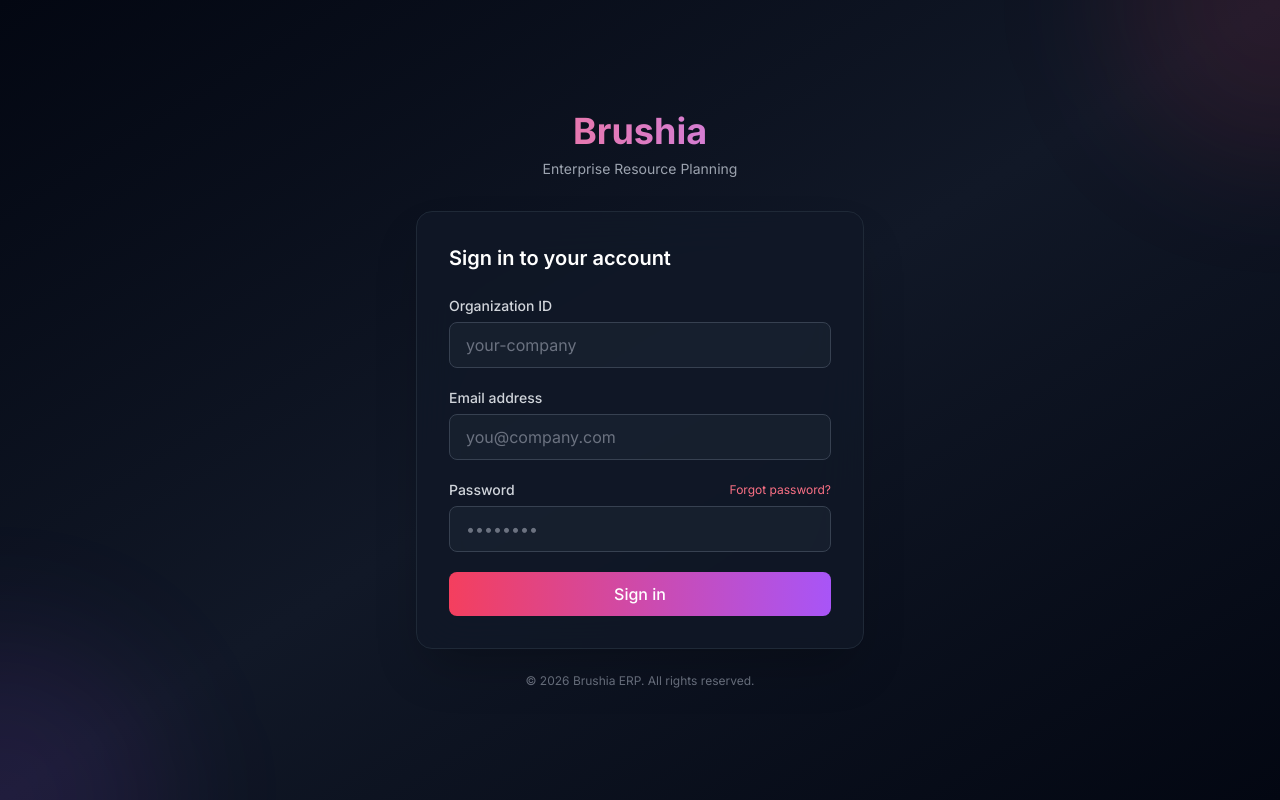
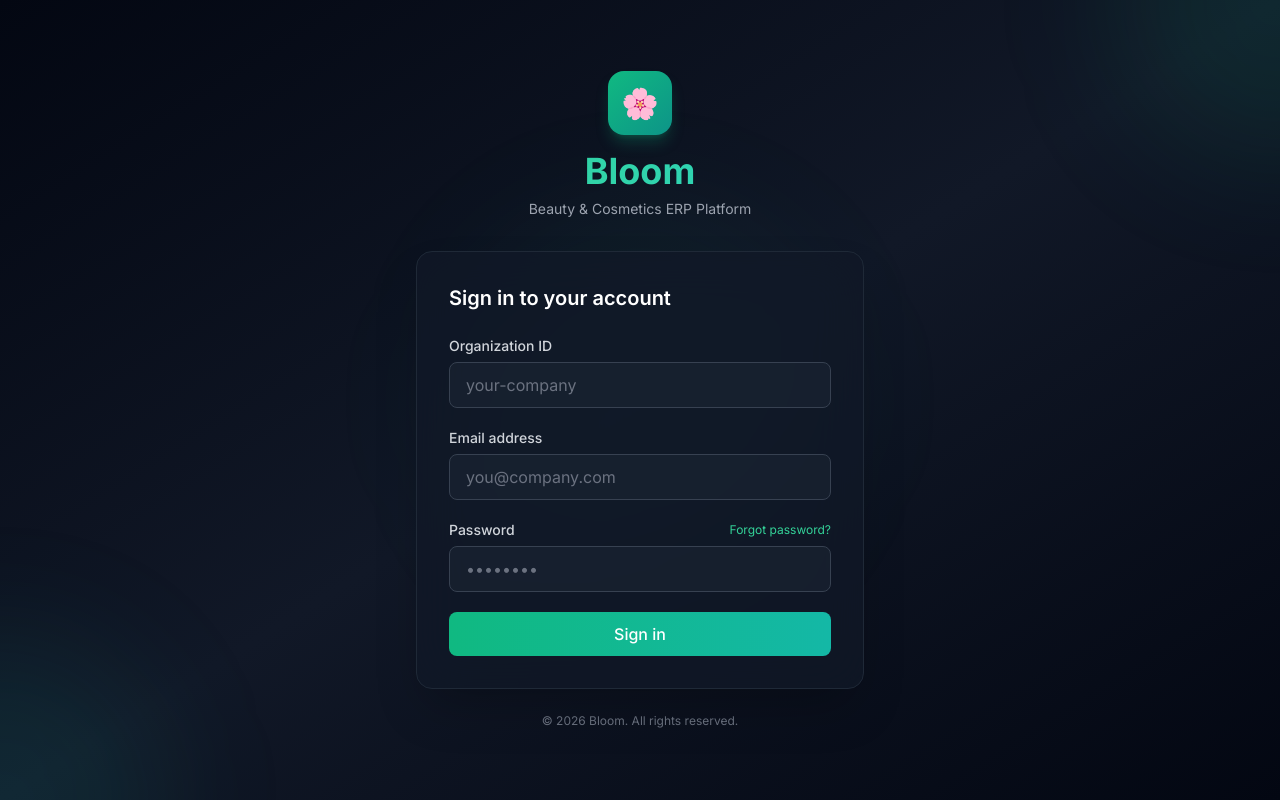
Before and after one commit to accmoha86-beep/brushia-erp, a Next.js app in the folder apps/web/: page /auth/login in a window 1280 px wide. Built offline with nearby package versions, Linux system fonts and the light colour scheme.

Commit message:
🌸 Rebrand to Bloom (2/5) — Backend services, auth store, login
- Update WhatsApp bot service messages
- Update queue module prefix
- Auth store: add TenantBranding, rename localStorage key
- Login page: Bloom branding with emerald/teal theme
- Update root layout, store page, dashboard layout

```diff
--- a/apps/web/src/app/(dashboard)/dashboard/page.tsx
+++ b/apps/web/src/app/(dashboard)/dashboard/page.tsx
@@ -79,7 +79,7 @@ export default function DashboardPage() {
       // Get token directly from localStorage
       let token: string | null = null;
       try {
-        const raw = localStorage.getItem('brushia-auth');
+        const raw = localStorage.getItem('bloom-auth');
         if (raw) token = JSON.parse(raw)?.state?.accessToken || null;
       } catch {}
 
--- a/apps/web/src/app/(dashboard)/layout.tsx
+++ b/apps/web/src/app/(dashboard)/layout.tsx
@@ -65,7 +65,7 @@ function NotificationCenter() {
     const notifs: any[] = [];
     const getToken = () => {
       try {
-        const raw = localStorage.getItem('brushia-auth');
+        const raw = localStorage.getItem('bloom-auth');
         if (raw) return JSON.parse(raw)?.state?.accessToken;
       } catch {}
       return localStorage.getItem('token');
@@ -230,7 +230,7 @@ export default function DashboardLayout({
         setHydrated(true);
       } else {
         try {
-          const raw = localStorage.getItem('brushia-auth');
+          const raw = localStorage.getItem('bloom-auth');
           if (raw && JSON.parse(raw)?.state?.accessToken) {
             setHydrated(true);
             return;
@@ -245,7 +245,7 @@ export default function DashboardLayout({
   useEffect(() => {
     if (mounted && hydrated && !isAuthenticated) {
       try {
-        const raw = localStorage.getItem('brushia-auth');
+        const raw = localStorage.getItem('bloom-auth');
         if (raw && JSON.parse(raw)?.state?.accessToken) {
           return;
         }
@@ -278,7 +278,8 @@ export default function DashboardLayout({
 
   // Find current page name for header
   const currentNav = navigation.find((n) => 'href' in n && pathname === n.href);
-  const currentPageName = currentNav && 'nameKey' in currentNav ? t(currentNav.nameKey!) : 'Brushia ERP';
+  const tenantName = useAuthStore.getState()?.tenant?.name || 'Bloom';
+  const currentPageName = currentNav && 'nameKey' in currentNav ? t(currentNav.nameKey!) : tenantName;
 
   return (
     <div className="flex h-screen overflow-hidden bg-gray-50" dir={isRTL ? 'rtl' : 'ltr'}>
@@ -305,11 +306,11 @@ export default function DashboardLayout({
         {/* Logo */}
         <div className="flex h-16 items-center justify-between px-6 border-b border-gray-800">
           <Link href="/dashboard" className="flex items-center gap-2">
-            <div className="flex h-8 w-8 items-center justify-center rounded-lg bg-gradient-to-br from-rose-500 to-purple-600">
-              <span className="text-sm font-bold text-white">B</span>
+            <div className="flex h-8 w-8 items-center justify-center rounded-lg bg-gradient-to-br from-emerald-500 to-teal-600">
+              <span className="text-sm">🌸</span>
             </div>
-            <span className="text-lg font-bold bg-gradient-to-r from-rose-400 to-purple-400 bg-clip-text text-transparent">
-              Brushia
+            <span className="text-lg font-bold bg-gradient-to-r from-emerald-400 to-teal-400 bg-clip-text text-transparent">
+              {useAuthStore.getState()?.tenant?.name || 'Bloom'}
             </span>
           </Link>
           <button
--- a/apps/web/src/app/auth/login/page.tsx
+++ b/apps/web/src/app/auth/login/page.tsx
@@ -2,8 +2,30 @@
 
 import { useState } from 'react';
 import { useRouter } from 'next/navigation';
-import { useAuthStore } from '@/stores/auth.store';
+import { useAuthStore, TenantBranding } from '@/stores/auth.store';
 import { api, ApiError } from '@/lib/api-client';
+
+interface TenantResponse {
+  id: string;
+  name: string;
+  slug: string;
+  email: string;
+  phone?: string;
+  city?: string;
+  governorate?: string;
+  logo_url?: string;
+  favicon_url?: string;
+  primary_color?: string;
+  secondary_color?: string;
+  tagline?: string;
+  website?: string;
+  invoice_header?: string;
+  invoice_footer?: string;
+  receipt_header?: string;
+  receipt_footer?: string;
+  social_instagram?: string;
+  social_facebook?: string;
+}
 
 interface LoginResponse {
   accessToken: string;
@@ -19,6 +41,30 @@ interface LoginResponse {
     avatarUrl?: string;
     language: string;
     theme: string;
+  };
+}
+
+function mapTenantBranding(t: TenantResponse): TenantBranding {
+  return {
+    id: t.id,
+    name: t.name,
+    slug: t.slug,
+    logoUrl: t.logo_url,
+    faviconUrl: t.favicon_url,
+    primaryColor: t.primary_color || '#E11D48',
+    secondaryColor: t.secondary_color || '#7C3AED',
+    tagline: t.tagline,
+    website: t.website,
+    email: t.email,
+    phone: t.phone,
+    city: t.city,
+    governorate: t.governorate,
+    invoiceHeader: t.invoice_header,
+    invoiceFooter: t.invoice_footer,
+    receiptHeader: t.receipt_header,
+    receiptFooter: t.receipt_footer,
+    socialInstagram: t.social_instagram,
+    socialFacebook: t.social_facebook,
   };
 }
 
@@ -40,12 +86,12 @@ export default function LoginPage() {
     setLoading(true);
 
     try {
-      // First resolve tenant slug to ID
-      const tenant = await api.get<{ id: string }>(`/tenants/slug/${form.tenantSlug}`);
+      // First resolve tenant slug to ID + branding
+      const tenantData = await api.get<TenantResponse>(`/tenants/slug/${form.tenantSlug}`);
 
       // Then login
       const result = await api.post<LoginResponse>('/auth/login', {
-        tenantId: tenant.id,
+        tenantId: tenantData.id,
         email: form.email,
         password: form.password,
         deviceType: 'web',
@@ -55,10 +101,11 @@ export default function LoginPage() {
         user: {
           ...result.user,
           displayName: result.user.displayName || `${result.user.firstName} ${result.user.lastName}`,
-          permissions: [], // Will be populated from JWT decode
+          permissions: [],
         },
         accessToken: result.accessToken,
         refreshToken: result.refreshToken,
+        tenant: mapTenantBranding(tenantData),
       });
 
       router.push('/dashboard');
@@ -85,17 +132,21 @@ export default function LoginPage() {
     <div className="min-h-screen bg-gradient-to-br from-gray-950 via-gray-900 to-gray-950 flex items-center justify-center p-4">
       {/* Background decoration */}
       <div className="absolute inset-0 overflow-hidden">
-        <div className="absolute -top-40 -right-40 w-80 h-80 bg-rose-500/10 rounded-full blur-3xl" />
-        <div className="absolute -bottom-40 -left-40 w-80 h-80 bg-purple-500/10 rounded-full blur-3xl" />
+        <div className="absolute -top-40 -right-40 w-80 h-80 bg-emerald-500/10 rounded-full blur-3xl" />
+        <div className="absolute -bottom-40 -left-40 w-80 h-80 bg-teal-500/10 rounded-full blur-3xl" />
+        <div className="absolute top-1/2 left-1/2 -translate-x-1/2 -translate-y-1/2 w-96 h-96 bg-emerald-400/5 rounded-full blur-3xl" />
       </div>
 
       <div className="relative w-full max-w-md">
         {/* Logo */}
         <div className="text-center mb-8">
-          <h1 className="text-4xl font-bold bg-gradient-to-r from-rose-400 to-purple-400 bg-clip-text text-transparent">
-            Brushia
+          <div className="inline-flex items-center justify-center w-16 h-16 rounded-2xl bg-gradient-to-br from-emerald-500 to-teal-600 mb-4 shadow-lg shadow-emerald-500/25">
+            <span className="text-3xl">🌸</span>
+          </div>
+          <h1 className="text-4xl font-bold bg-gradient-to-r from-emerald-400 to-teal-400 bg-clip-text text-transparent">
+            Bloom
           </h1>
-          <p className="text-gray-400 mt-2 text-sm">Enterprise Resource Planning</p>
+          <p className="text-gray-400 mt-2 text-sm">Beauty & Cosmetics ERP Platform</p>
         </div>
 
         {/* Login Card */}
@@ -114,7 +165,7 @@ export default function LoginPage() {
                 onChange={(e) => setForm((f) => ({ ...f, tenantSlug: e.target.value }))}
                 placeholder="your-company"
                 required
-                className="w-full px-4 py-2.5 bg-gray-800/50 border border-gray-700 rounded-lg text-white placeholder-gray-500 focus:outline-none focus:ring-2 focus:ring-rose-500/50 focus:border-rose-500 transition-all"
+                className="w-full px-4 py-2.5 bg-gray-800/50 border border-gray-700 rounded-lg text-white placeholder-gray-500 focus:outline-none focus:ring-2 focus:ring-emerald-500/50 focus:border-emerald-500 transition-all"
               />
             </div>
 
@@ -130,7 +181,7 @@ export default function LoginPage() {
                 placeholder="you@company.com"
                 required
                 autoComplete="email"
-                className="w-full px-4 py-2.5 bg-gray-800/50 border border-gray-700 rounded-lg text-white placeholder-gray-500 focus:outline-none focus:ring-2 focus:ring-rose-500/50 focus:border-rose-500 transition-all"
+                className="w-full px-4 py-2.5 bg-gray-800/50 border border-gray-700 rounded-lg text-white placeholder-gray-500 focus:outline-none focus:ring-2 focus:ring-emerald-500/50 focus:border-emerald-500 transition-all"
               />
             </div>
 
@@ -138,7 +189,7 @@ export default function LoginPage() {
             <div>
               <div className="flex justify-between items-center mb-1.5">
                 <label className="text-sm font-medium text-gray-300">Password</label>
-                <button type="button" className="text-xs text-rose-400 hover:text-rose-300">
+                <button type="button" className="text-xs text-emerald-400 hover:text-emerald-300">
                   Forgot password?
                 </button>
               </div>
@@ -149,7 +200,7 @@ export default function LoginPage() {
                 placeholder="••••••••"
                 required
                 autoComplete="current-password"
-                className="w-full px-4 py-2.5 bg-gray-800/50 border border-gray-700 rounded-lg text-white placeholder-gray-500 focus:outline-none focus:ring-2 focus:ring-rose-500/50 focus:border-rose-500 transition-all"
+                className="w-full px-4 py-2.5 bg-gray-800/50 border border-gray-700 rounded-lg text-white placeholder-gray-500 focus:outline-none focus:ring-2 focus:ring-emerald-500/50 focus:border-emerald-500 transition-all"
               />
             </div>
 
@@ -164,7 +215,7 @@ export default function LoginPage() {
             <button
               type="submit"
               disabled={loading}
-              className="w-full py-2.5 bg-gradient-to-r from-rose-500 to-purple-500 hover:from-rose-600 hover:to-purple-600 text-white font-medium rounded-lg transition-all disabled:opacity-50 disabled:cursor-not-allowed focus:outline-none focus:ring-2 focus:ring-rose-500/50"
+              className="w-full py-2.5 bg-gradient-to-r from-emerald-500 to-teal-500 hover:from-emerald-600 hover:to-teal-600 text-white font-medium rounded-lg transition-all disabled:opacity-50 disabled:cursor-not-allowed focus:outline-none focus:ring-2 focus:ring-emerald-500/50"
             >
               {loading ? (
                 <span className="flex items-center justify-center gap-2">
@@ -183,7 +234,7 @@ export default function LoginPage() {
 
         {/* Footer */}
         <p className="text-center text-gray-500 text-xs mt-6">
-          © {new Date().getFullYear()} Brushia ERP. All rights reserved.
+          © {new Date().getFullYear()} Bloom. All rights reserved.
         </p>
       </div>
     </div>
--- a/apps/web/src/app/layout.tsx
+++ b/apps/web/src/app/layout.tsx
@@ -17,10 +17,10 @@ const cairo = Cairo({
 
 export const metadata: Metadata = {
   title: {
-    default: 'Brushia ERP',
-    template: '%s | Brushia ERP',
+    default: 'Bloom — Beauty ERP',
+    template: '%s | Bloom',
   },
-  description: 'Enterprise Beauty & Cosmetics Management Platform',
+  description: 'Multi-tenant Beauty & Cosmetics ERP Platform',
   manifest: '/manifest.json',
   icons: {
     icon: '/favicon.ico',
--- a/apps/web/src/app/store/page.tsx
+++ b/apps/web/src/app/store/page.tsx
@@ -46,7 +46,7 @@ export default function StorePage() {
     async function load() {
       try {
         // Try with auth token from localStorage if available
-        const token = (() => { try { const s = localStorage.getItem('brushia-auth'); return s ? JSON.parse(s)?.state?.accessToken : null; } catch { return null; } })();
+        const token = (() => { try { const s = localStorage.getItem('bloom-auth'); return s ? JSON.parse(s)?.state?.accessToken : null; } catch { return null; } })();
         const headers: Record<string, string> = token ? { Authorization: `Bearer ${token}` } : {};
 
         const [prodsRes, catsRes] = await Promise.all([
@@ -71,12 +71,12 @@ export default function StorePage() {
     }
     load();
     // Load cart
-    try { const s = localStorage.getItem('brushia-cart'); if (s) setCart(JSON.parse(s)); } catch {}
+    try { const s = localStorage.getItem('bloom-cart'); if (s) setCart(JSON.parse(s)); } catch {}
     return () => { cancelled = true; };
   }, []);
 
   // Save cart
-  useEffect(() => { try { localStorage.setItem('brushia-cart', JSON.stringify(cart)); } catch {} }, [cart]);
+  useEffect(() => { try { localStorage.setItem('bloom-cart', JSON.stringify(cart)); } catch {} }, [cart]);
 
   const filtered = useMemo(() => {
     let list = [...products];
@@ -122,7 +122,7 @@ export default function StorePage() {
               <Sparkles className="h-6 w-6" />
             </div>
             <div>
-              <h1 className="text-xl font-bold tracking-tight">Brushia</h1>
+              <h1 className="text-xl font-bold tracking-tight">🌸 Store</h1>
               <p className="text-[10px] opacity-70 -mt-0.5">Beauty & Cosmetics</p>
             </div>
           </div>
@@ -327,7 +327,7 @@ export default function StorePage() {
           <div className="bg-white rounded-2xl p-8 text-center shadow-2xl">
             <div className="text-6xl mb-4">🎉</div>
             <h3 className="text-2xl font-bold mb-2">Order Placed!</h3>
-            <p className="text-gray-500">Thank you for shopping with Brushia</p>
+            <p className="text-gray-500">Thank you for shopping with us!</p>
             <p className="text-sm text-gray-400 mt-2">We&apos;ll confirm your order via WhatsApp</p>
           </div>
         </div>
@@ -337,7 +337,7 @@ export default function StorePage() {
       <footer className="bg-gray-900 text-white py-12 mt-12">
         <div className="max-w-7xl mx-auto px-4 grid md:grid-cols-3 gap-8">
           <div>
-            <h3 className="font-bold text-lg mb-3 flex items-center gap-2"><Sparkles className="h-5 w-5 text-rose-400" /> Brushia</h3>
+            <h3 className="font-bold text-lg mb-3 flex items-center gap-2"><Sparkles className="h-5 w-5 text-emerald-400" /> Bloom Store</h3>
             <p className="text-sm text-gray-400">Premium beauty & cosmetics from Egypt. Quality you can trust.</p>
           </div>
           <div>
@@ -353,13 +353,13 @@ export default function StorePage() {
             <h4 className="font-semibold text-sm mb-3">Contact Us</h4>
             <div className="space-y-1.5 text-sm text-gray-400">
               <p>📱 WhatsApp: +20 xxx xxx xxxx</p>
-              <p>📧 info@brushia.net</p>
+              <p>📧 support@bloom.app</p>
               <p>📍 Egypt</p>
             </div>
           </div>
         </div>
         <div className="max-w-7xl mx-auto px-4 mt-8 pt-8 border-t border-gray-800 text-center text-xs text-gray-500">
-          © 2024 Brushia. All rights reserved. Powered by Brushia ERP.
+          © 2024 Powered by Bloom — Beauty ERP Platform
         </div>
       </footer>
     </div>
--- a/apps/web/src/stores/auth.store.ts
+++ b/apps/web/src/stores/auth.store.ts
@@ -14,9 +14,32 @@ export interface AuthUser {
   permissions: string[];
 }
 
+export interface TenantBranding {
+  id: string;
+  name: string;
+  slug: string;
+  logoUrl?: string | null;
+  faviconUrl?: string | null;
+  primaryColor: string;
+  secondaryColor: string;
+  tagline?: string | null;
+  website?: string | null;
+  email?: string | null;
+  phone?: string | null;
+  city?: string | null;
+  governorate?: string | null;
+  invoiceHeader?: string | null;
+  invoiceFooter?: string | null;
+  receiptHeader?: string | null;
+  receiptFooter?: string | null;
+  socialInstagram?: string | null;
+  socialFacebook?: string | null;
+}
+
 interface AuthState {
   // State
   user: AuthUser | null;
+  tenant: TenantBranding | null;
   accessToken: string | null;
   refreshToken: string | null;
   isAuthenticated: boolean;
@@ -26,7 +49,9 @@ interface AuthState {
     user: AuthUser;
     accessToken: string;
     refreshToken: string;
+    tenant?: TenantBranding;
   }) => void;
+  setTenant: (tenant: TenantBranding) => void;
   setTokens: (accessToken: string, refreshToken: string) => void;
   clearAuth: () => void;
   updateUser: (data: Partial<AuthUser>) => void;
@@ -36,17 +61,21 @@ export const useAuthStore = create<AuthState>()(
   persist(
     (set) => ({
       user: null,
+      tenant: null,
       accessToken: null,
       refreshToken: null,
       isAuthenticated: false,
 
-      setAuth: ({ user, accessToken, refreshToken }) =>
+      setAuth: ({ user, accessToken, refreshToken, tenant }) =>
         set({
           user,
+          tenant: tenant ?? null,
           accessToken,
           refreshToken,
           isAuthenticated: true,
         }),
+
+      setTenant: (tenant) => set({ tenant }),
 
       setTokens: (accessToken, refreshToken) =>
         set({ accessToken, refreshToken }),
@@ -54,6 +83,7 @@ export const useAuthStore = create<AuthState>()(
       clearAuth: () =>
         set({
           user: null,
+          tenant: null,
           accessToken: null,
           refreshToken: null,
           isAuthenticated: false,
@@ -65,10 +95,10 @@ export const useAuthStore = create<AuthState>()(
         })),
     }),
     {
-      name: 'brushia-auth',
+      name: 'bloom-auth',
       partialize: (state) => ({
-        // Only persist tokens and user — rehydrate on app load
         user: state.user,
+        tenant: state.tenant,
         accessToken: state.accessToken,
         refreshToken: state.refreshToken,
         isAuthenticated: state.isAuthenticated,
```
Also changed, not shown: 2 other files (tests, documents, lock files or other folders).
